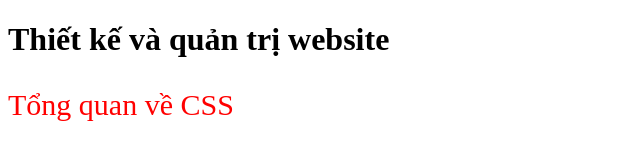
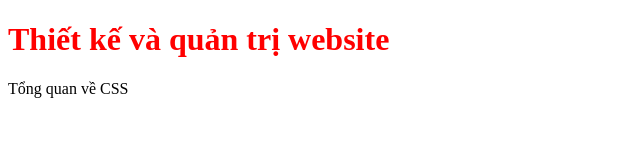
Before and after one commit to tranquocthuan218/tranquocthuan218.github.io, a plain HTML site: page inline.html in a window 1280 px wide. Shown: the whole page, without its empty margins (0-640 px from the left). Drawn offline with Linux system fonts and the light colour scheme.

Commit message:
Update inline.html

```diff
--- a/inline.html
+++ b/inline.html
@@ -2,8 +2,7 @@
 <html>
   <head>
      <style>
-	p{
-	   font-size:30px;
+	h1{
            color:red;
          }
      </style>
```
